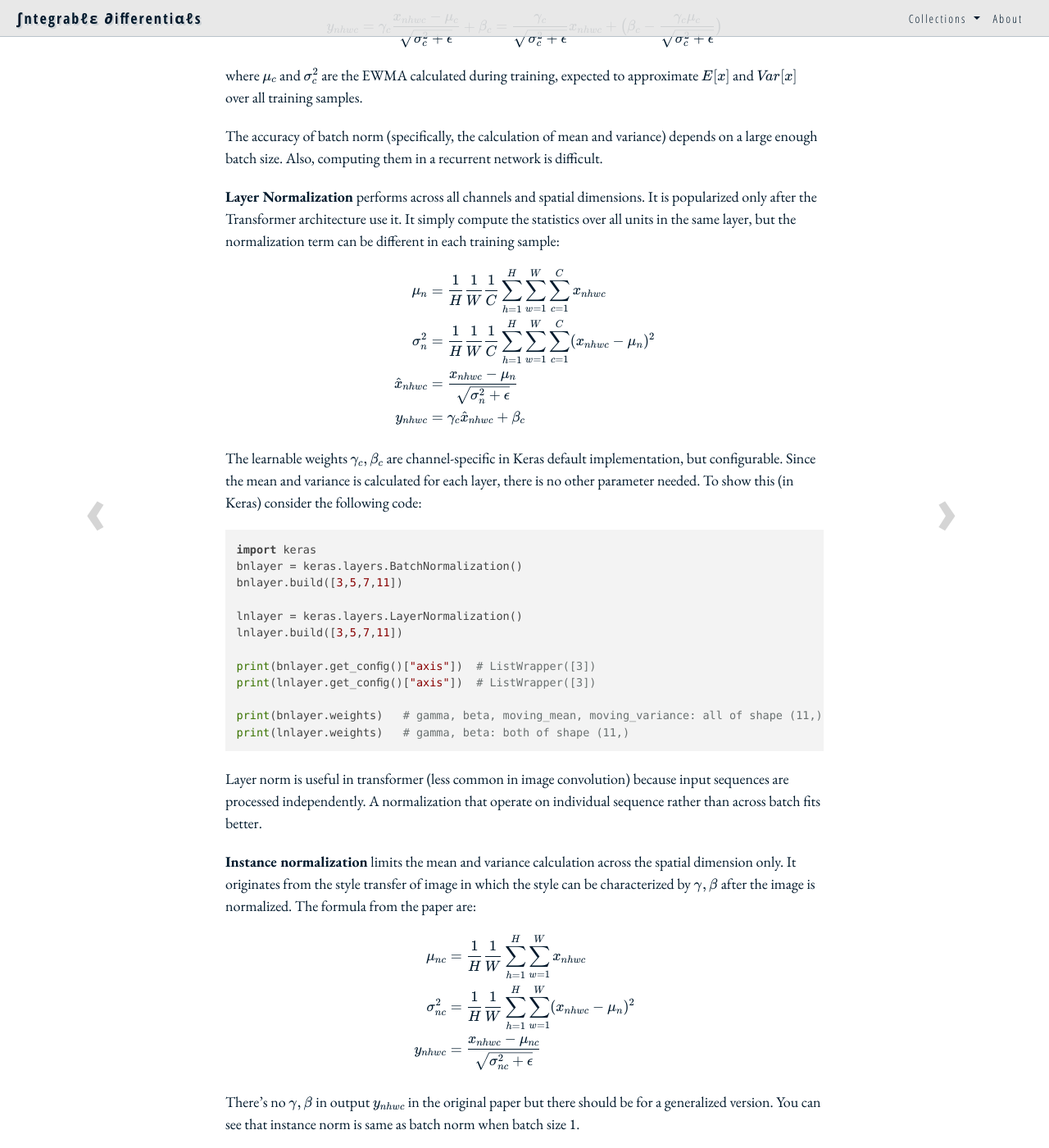
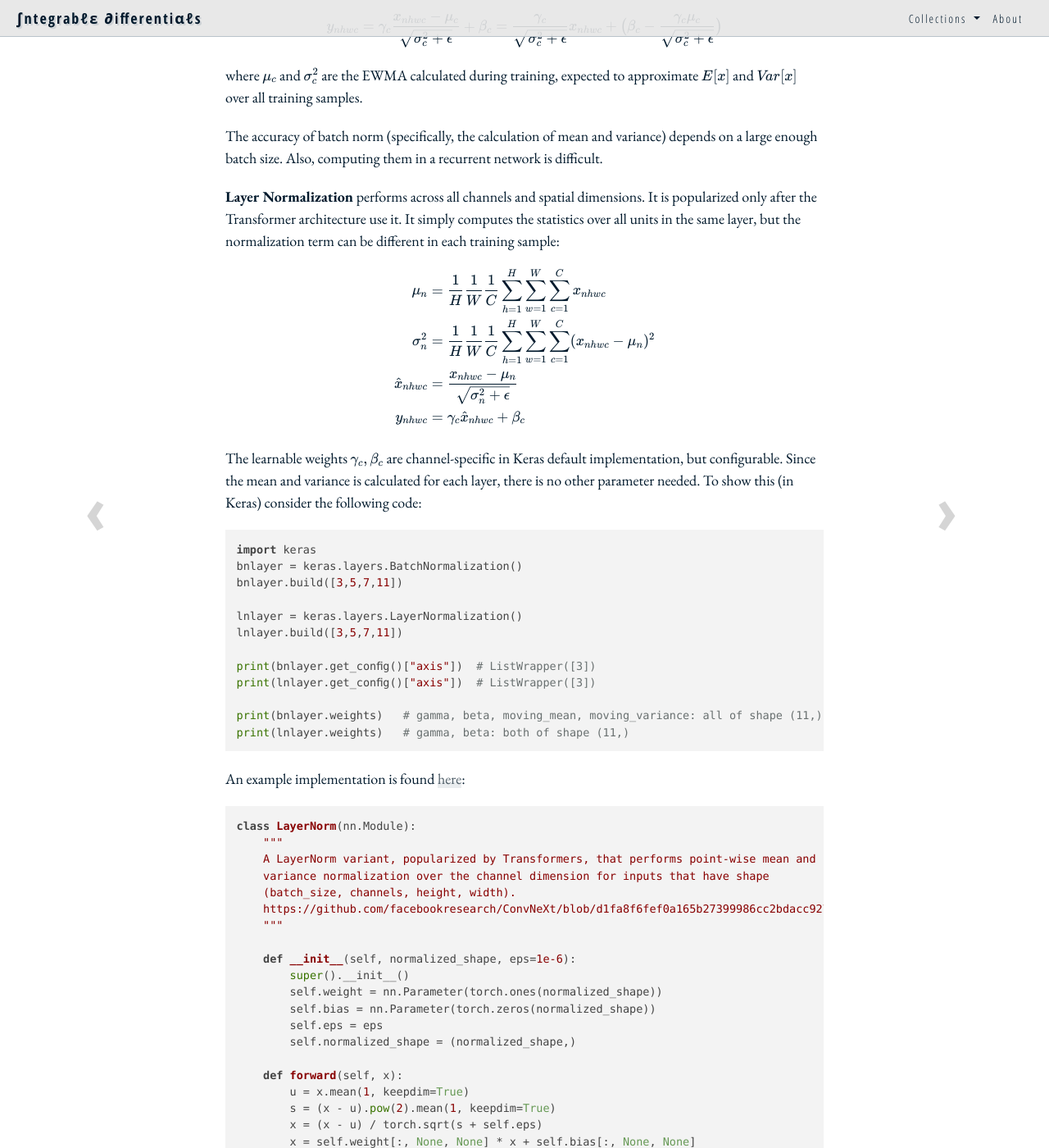
Before and after one commit to righthandabacus/righthandabacus.github.io, a Jekyll site: the page built from _posts/2025-01-30-norms.markdown, in a window 1280 px wide and 1400 px high, scrolled down 1050 px. Shown: the whole window at 82% size. Built offline with Jekyll 4.4.1, drawn with Linux system fonts in a browser that asks for light colours; nearby versions of some CDN libraries; some web fonts are replaced; comment, search, counter and statistics services are not loaded.

Commit message:
polish posts

````diff
--- a/_posts/2025-01-30-norms.markdown
+++ b/_posts/2025-01-30-norms.markdown
@@ -57,7 +57,7 @@ expected to approximate $E[x]$ and $Var[x]$ over all training samples.
 The accuracy of batch norm (specifically, the calculation of mean and variance) depends on a large enough batch size. Also, computing them in a recurrent network is difficult.
 
 **Layer Normalization** performs across all channels and spatial dimensions. It
-is popularized only after the Transformer architecture use it. It simply compute the statistics over all units in the same layer, but the normalization term can be different in each training sample:
+is popularized only after the Transformer architecture use it. It simply computes the statistics over all units in the same layer, but the normalization term can be different in each training sample:
 
 $$
 \begin{aligned}
@@ -83,6 +83,32 @@ print(lnlayer.get_config()["axis"])  # ListWrapper([3])
 
 print(bnlayer.weights)   # gamma, beta, moving_mean, moving_variance: all of shape (11,)
 print(lnlayer.weights)   # gamma, beta: both of shape (11,)
+```
+
+An example implementation is found [here](https://github.com/facebookresearch/detectron2/blob/main/detectron2/layers/batch_norm.py):
+
+```python
+class LayerNorm(nn.Module):
+    """
+    A LayerNorm variant, popularized by Transformers, that performs point-wise mean and
+    variance normalization over the channel dimension for inputs that have shape
+    (batch_size, channels, height, width).
+    https://github.com/facebookresearch/ConvNeXt/blob/d1fa8f6fef0a165b27399986cc2bdacc92777e40/models/convnext.py#L119  # noqa B950
+    """
+
+    def __init__(self, normalized_shape, eps=1e-6):
+        super().__init__()
+        self.weight = nn.Parameter(torch.ones(normalized_shape))
+        self.bias = nn.Parameter(torch.zeros(normalized_shape))
+        self.eps = eps
+        self.normalized_shape = (normalized_shape,)
+
+    def forward(self, x):
+        u = x.mean(1, keepdim=True)
+        s = (x - u).pow(2).mean(1, keepdim=True)
+        x = (x - u) / torch.sqrt(s + self.eps)
+        x = self.weight[:, None, None] * x + self.bias[:, None, None]
+        return x
 ```
 
 Layer norm is useful in transformer (less common in image convolution) because input sequences are processed independently. A normalization that operate on individual sequence rather than across batch fits better.
--- a/css/main.scss
+++ b/css/main.scss
@@ -257,7 +257,6 @@
     padding: 0;
     border-radius: 0;
     background: none;
-    text-decoration: none !important;
     .arrowbox {
       text-align: center;
       a {
@@ -270,6 +269,7 @@
         opacity: 1.0;
       };
       .arrow {
+        text-decoration: none !important;
         position: fixed;
         top: 40%;
       };
````
Also changed, not shown: _posts/2025-02-07-attention.markdown (+9 -1 lines).
